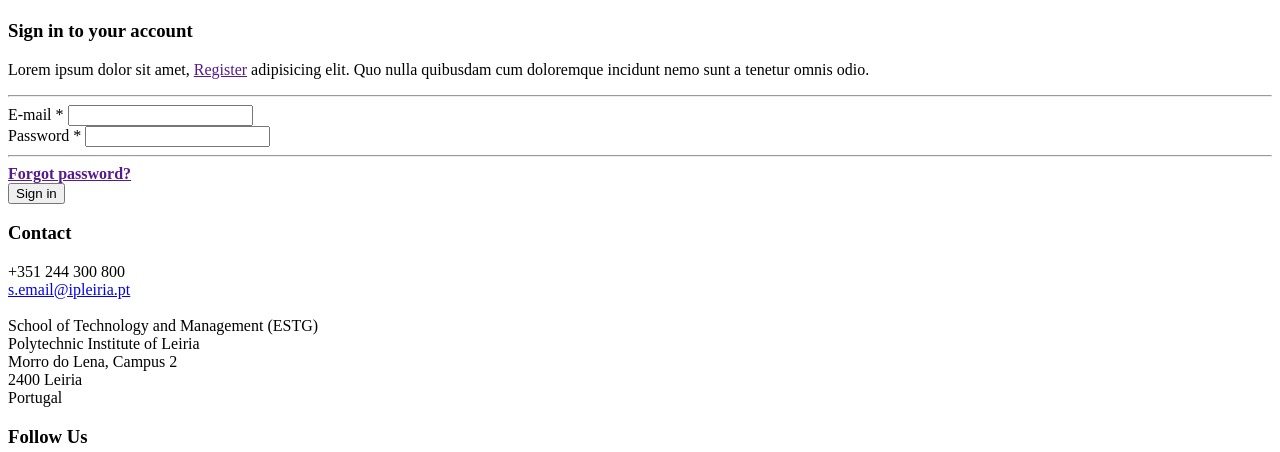
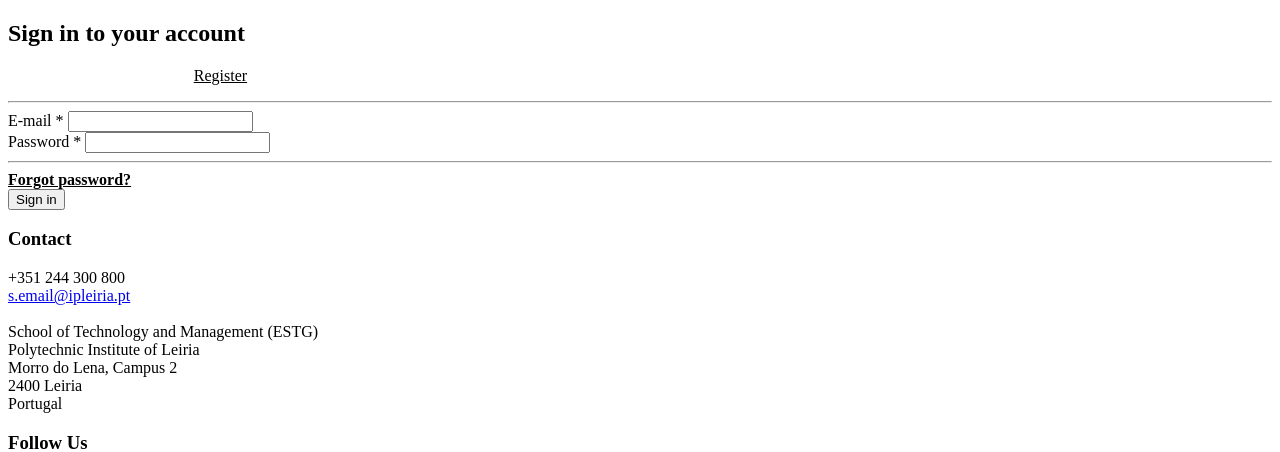
Before and after one commit to spotsut/PWS_Shut_the_box, a PHP site: the page made by webapp/view/home/index.phtml in a window 1280 px wide. Shown: the part 47-499 px from the top of the page. Run offline with PHP 8.4, Linux system fonts and the light colour scheme; the template is opened without the code that fills it, so the values that code supplies are empty; some libraries are stand-ins or nearby versions.

Commit message:
Style updated

```diff
--- a/webapp/controller/HomeController.php
+++ b/webapp/controller/HomeController.php
@@ -39,8 +39,8 @@ class HomeController extends BaseController
     public function scores(){
         return View::make('home.scores');
     }
-    public function scores_globais(){
-        return View::make('home.scores_globais');
+    public function top_10(){
+        return View::make('home.top_10');
     }
 
     public function perfil(){
--- a/webapp/router.php
+++ b/webapp/router.php
@@ -19,7 +19,7 @@ Router::get('home/register',	'HomeController/register');
 Router::get('home/home',	'HomeController/home');
 Router::get('home/perfil',	'HomeController/perfil');
 Router::get('home/scores',	'HomeController/scores');
-Router::get('home/scores_globais',	'HomeController/scores_globais');
+Router::get('home/top_10',	'HomeController/top_10');
 
 
 
--- a/webapp/view/home/index.phtml
+++ b/webapp/view/home/index.phtml
@@ -13,11 +13,11 @@ Layout::includeLayout('header') ?>
                     <h1 class="page-title">Sign in</h1>
                 </header>
 
-                <div class="col-md-6 col-md-offset-3 col-sm-8 col-sm-offset-2">
-                    <div class="panel panel-default">
-                        <div class="panel-body">
-                            <h3 class="thin text-center">Sign in to your account</h3>
-                            <p class="text-center text-muted">Lorem ipsum dolor sit amet, <a href="<?= Url::toRoute('home/register')?>">Register</a> adipisicing elit. Quo nulla quibusdam cum doloremque incidunt nemo sunt a tenetur omnis odio. </p>
+                <div class="col-md-6 col-md-offset-3 col-sm-8 col-sm-offset-2 section_" style="margin-top: 0px">
+                    <div class="panel panel-default " style="background-color: transparent; border: none">
+                        <div class="panel-body" style="color: black">
+                            <h1 class="thin text-center" >Sign in to your account</h1>
+                            <p class="text-center text-muted" style="color: white">Lorem ipsum dolor sit amet, <a style="color: black" href="<?= Url::toRoute('home/register')?>">Register</a> adipisicing elit. Quo nulla quibusdam cum doloremque incidunt nemo sunt a tenetur omnis odio. </p>
                             <hr>
 
                             <form id="login" action="" method="post">
@@ -34,7 +34,7 @@ Layout::includeLayout('header') ?>
 
                                 <div class="row">
                                     <div class="col-lg-8">
-                                        <b><a href="">Forgot password?</a></b>
+                                        <b><a style="color: black" href="">Forgot password?</a></b>
                                     </div>
                                     <div class="col-lg-4 text-right">
                                         <button class="btn btn-action" type="submit">Sign in</button>
--- a/webapp/view/layout/homeheader.phtml
+++ b/webapp/view/layout/homeheader.phtml
@@ -57,7 +57,7 @@ use ArmoredCore\WebObjects\URL;
                     <a href="<?= URL::toRoute('home/scores') ?>">Scores</a>
                 </li>
                 <li>
-                    <a href="<?= URL::toRoute('home/scores_globais') ?>">Scores Globais</a>
+                    <a href="<?= URL::toRoute('home/top_10') ?>">TOP 10</a>
                 </li>
                 <li class="dropdown">
                     <a href="#" class="dropdown-toggle" data-toggle="dropdown">< user >
```
Also changed, not shown: webapp/view/home/register.phtml (+4 -4 lines), webapp/view/home/top_10.phtml (renamed from webapp/view/home/scores_globais.phtml, +1 -14 lines).
